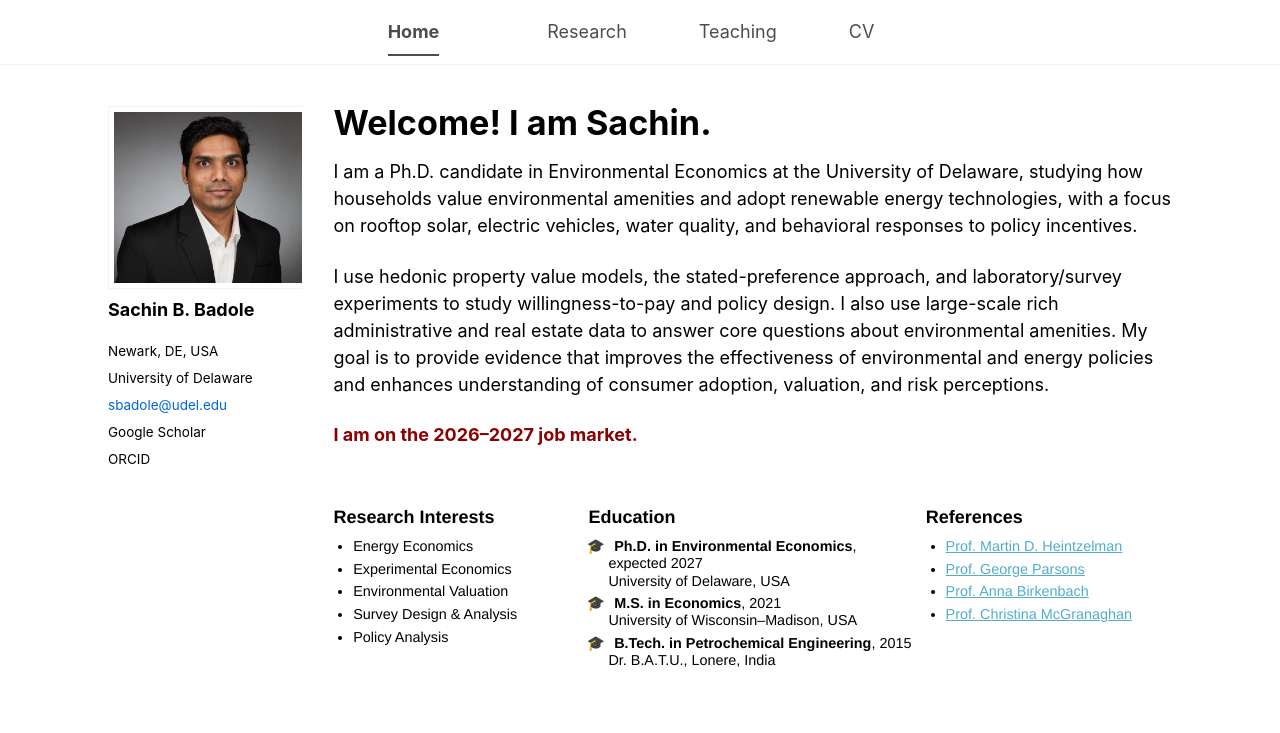
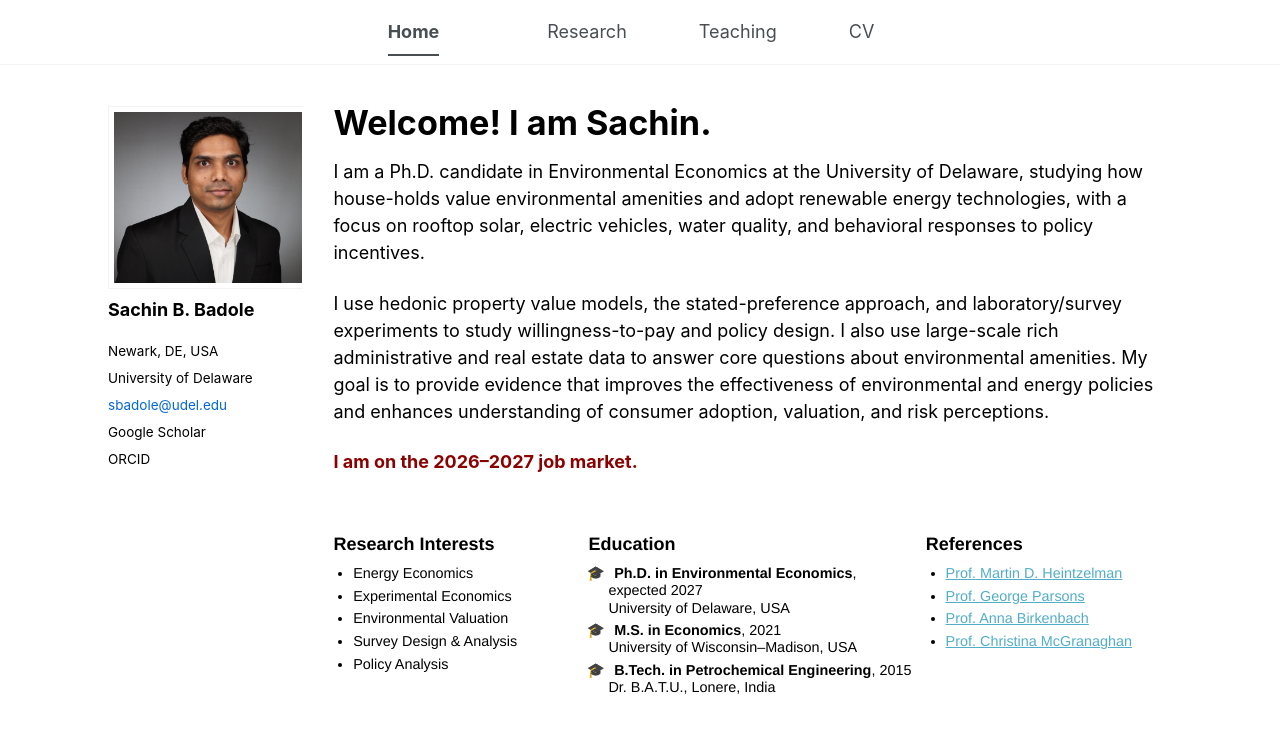
Before and after one commit to sachin-b-badole/sachin-b-badole.github.io, a Jekyll site: the page built from _pages/about.md, in a window 1280 px wide. Shown: the top 733 px of the page. Built offline with Jekyll 4.4.1, drawn with Linux system fonts in a browser that asks for light colours.

Commit message:
Update about.md

```diff
--- a/_pages/about.md
+++ b/_pages/about.md
@@ -9,7 +9,7 @@ redirect_from:
   - /about.html
 ---
 
-I am a Ph.D. candidate in Environmental Economics at the University of Delaware, studying how households value environmental amenities and adopt renewable energy technologies, with a focus on rooftop solar, electric vehicles, water quality, and behavioral responses to policy incentives.
+I am a Ph.D. candidate in Environmental Economics at the University of Delaware, studying how house-holds value environmental amenities and adopt renewable energy technologies, with a focus on rooftop solar, electric vehicles, water quality, and behavioral responses to policy incentives.
 
 I use hedonic property value models, the stated-preference approach, and laboratory/survey experiments to study willingness-to-pay and policy design. I also use large-scale rich administrative and real estate data to answer core questions about environmental amenities. My goal is to provide evidence that improves the effectiveness of environmental and energy policies and enhances understanding of consumer adoption, valuation, and risk perceptions.
 
```
